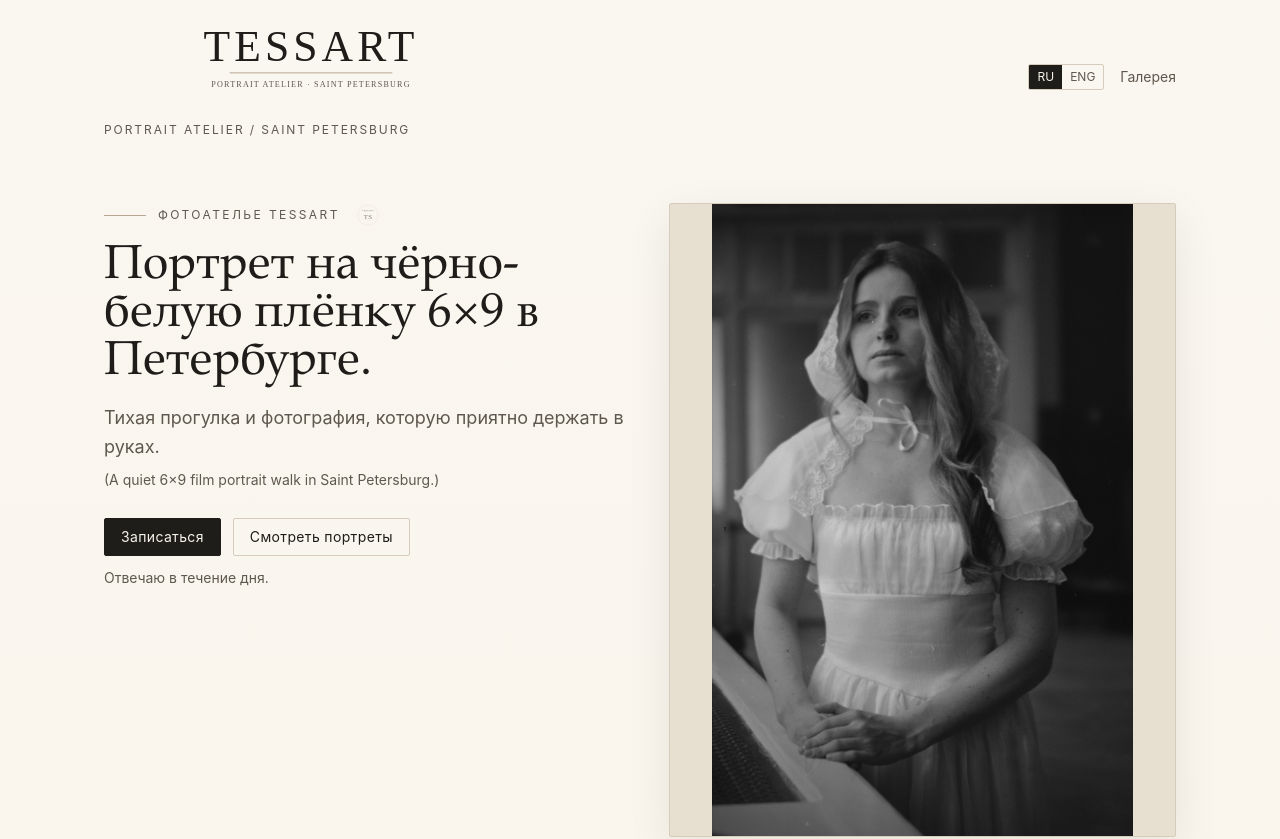
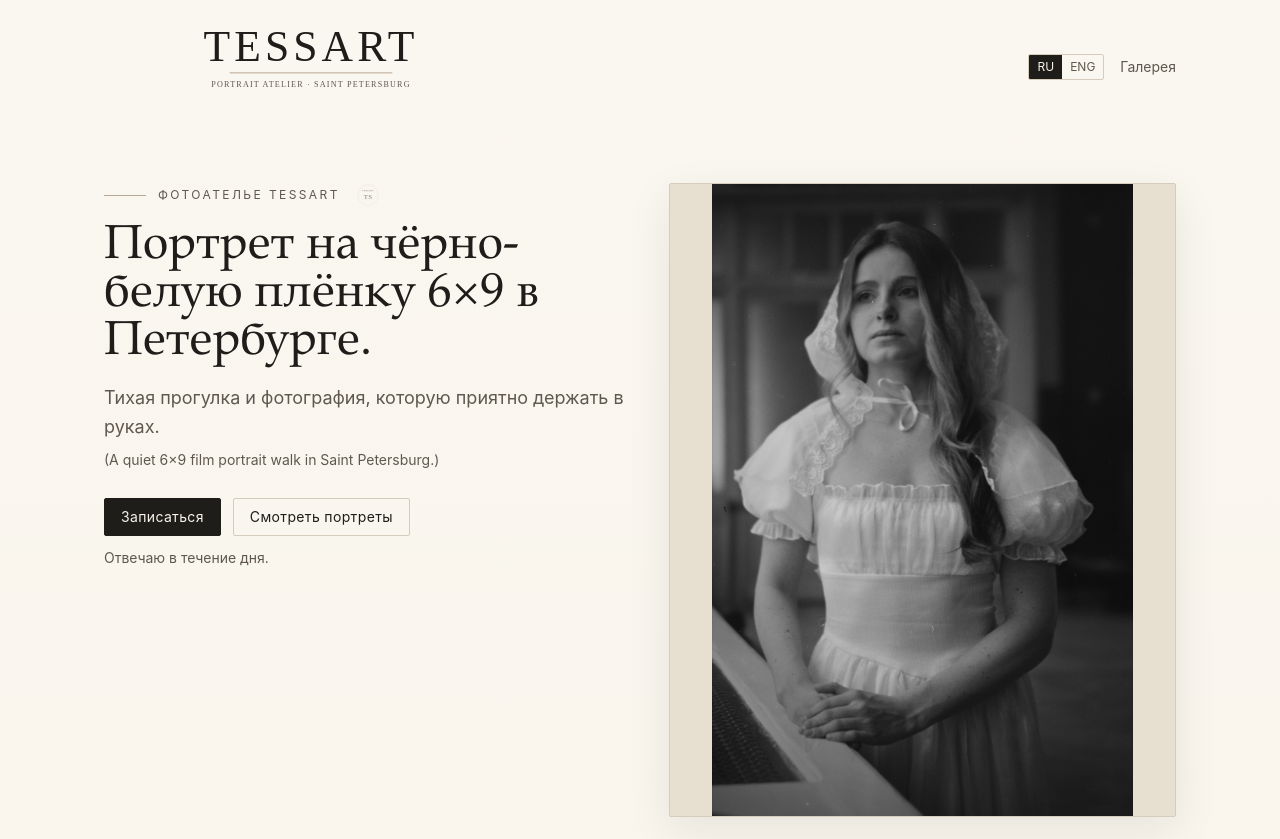
Before and after one commit to Tysart/Photographic_Studio, a Next.js app: page / in a window 1280 px wide. Shown: the top 839 px of the page. Built offline with nearby package versions, Linux system fonts and the light colour scheme.

Commit message:
Remove duplicated subtitle line from header

```diff
--- a/components/Header.tsx
+++ b/components/Header.tsx
@@ -18,7 +18,6 @@ export function Header() {
             <Link href="/" className="inline-block no-underline">
               <img src="/brand/tessart-wordmark.svg" alt={siteConfig.brand} className="h-20 w-auto md:h-24" />
             </Link>
-            <p className="mt-1 hidden text-xs uppercase tracking-[0.16em] text-muted md:block">{siteConfig.subtitle}</p>
           </div>
           <div className="flex w-full items-center justify-between gap-3 md:w-auto md:justify-end md:gap-4">
             <div className="inline-flex overflow-hidden rounded-sm border border-line text-xs">
```
